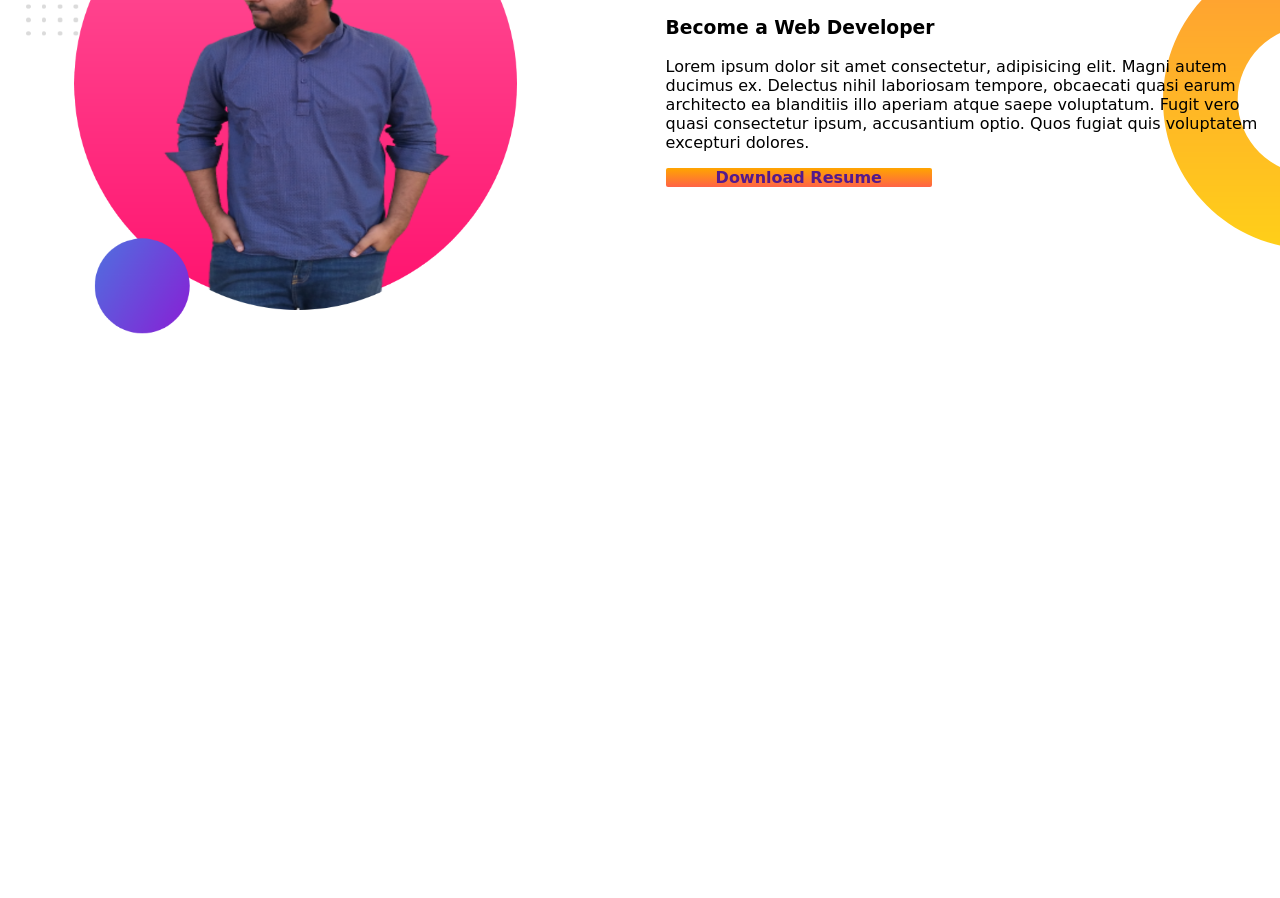
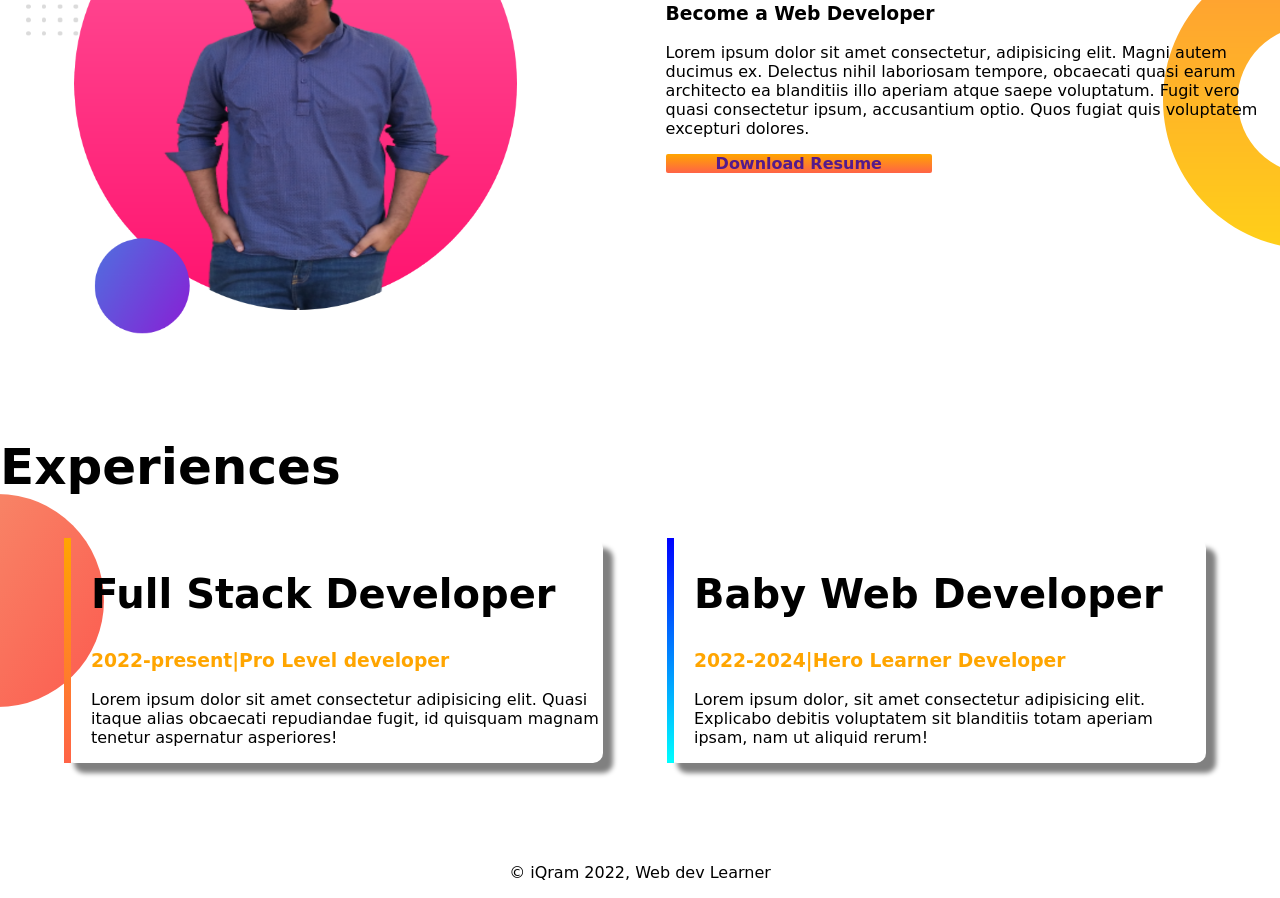
Before and after one commit to ekramemu/Module_4_Portfolio, a plain HTML site: page index.html in a window 1280 px wide. Shown: the part 730-1628 px from the top of the page. Before the commit the page ends 1168 px from the top, so only its background shows below. Drawn offline with Linux system fonts and the light colour scheme; a web font is replaced by a local one.

Commit message:
footer and  experience Added

```diff
--- a/index.html
+++ b/index.html
@@ -13,7 +13,7 @@
 </head>
 
 <body>
-    <section class="top-banner">
+    <section class="top-banner flexible-container">
         <div class="half-width">
             <h1>Wellcome to </h1>
             <h1><span class="orange-color">Ekram</span> world</h1>
@@ -28,7 +28,7 @@
             <img src="images/emu2.png" alt="">
         </div>
     </section>
-    <section class="dream-big">
+    <section class="dream-big flexible-container">
         <div class="half-width">
             <img src="images/emu3.png" alt="">
         </div>
@@ -42,6 +42,28 @@
             <a class="link-btn" target="_blank" href="">Download Resume</a>
         </div>
     </section>
+    <section class="experinece-area">
+        <h1>Experiences</h1>
+        <div class="flexible-container">
+            <div id="full-dev-exp" class="experience-item">
+                <h2>Full Stack Developer</h2>
+                <h3 class="orange-color">2022-present|Pro Level developer</h3>
+                <p>Lorem ipsum dolor sit amet consectetur adipisicing elit. Quasi itaque alias obcaecati repudiandae
+                    fugit,
+                    id quisquam magnam tenetur aspernatur asperiores!</p>
+            </div>
+            <div id="web-dev-exp" class="experience-item">
+                <h2>Baby Web Developer</h2>
+                <h3 class="orange-color">2022-2024|Hero Learner Developer</h3>
+                <p>Lorem ipsum dolor, sit amet consectetur adipisicing elit. Explicabo debitis voluptatem sit blanditiis
+                    totam aperiam ipsam, nam ut aliquid rerum!</p>
+            </div>
+        </div>
+
+    </section>
+    <footer>
+        <p>&copy iQram 2022, Web dev Learner</p>
+    </footer>
 </body>
 
 </html>
--- a/style.css
+++ b/style.css
@@ -4,12 +4,15 @@ body{
     margin: 0px;
 }
 h1{
-    font-size: 55px;
+    font-size: 50px;
+}
+h2{
+    font-size: 40px;
 }
 .orange-color{
     color:orange;
 }
-section{
+.flexible-container{
     display: flex;
     margin-bottom: 100px;
 }
@@ -38,3 +41,31 @@ section{
     background-repeat: no-repeat;
     background-position: right;
 }
+.experience-item{
+    box-shadow: 10px 10px 5px gray;
+    margin-left: 5%;
+    margin: right 5px;
+    padding-left: 20px;
+    border-radius: 10px;
+    width: 40%;
+    border-left: 5px solid black ;
+}
+.experinece-area{
+    background-image: url(images/exp-bg.png);
+    background-repeat: no-repeat;
+    background-position: left;
+
+}
+#web-dev-exp{
+    border-left: 7px solid;
+    border-image: linear-gradient(blue, cyan);
+    border-image-slice: 1;
+}
+#full-dev-exp{
+    border-left: 7px solid;
+    border-image: linear-gradient(orange, tomato);
+    border-image-slice: 1;
+}
+footer p{
+    text-align: center;
+}
```
